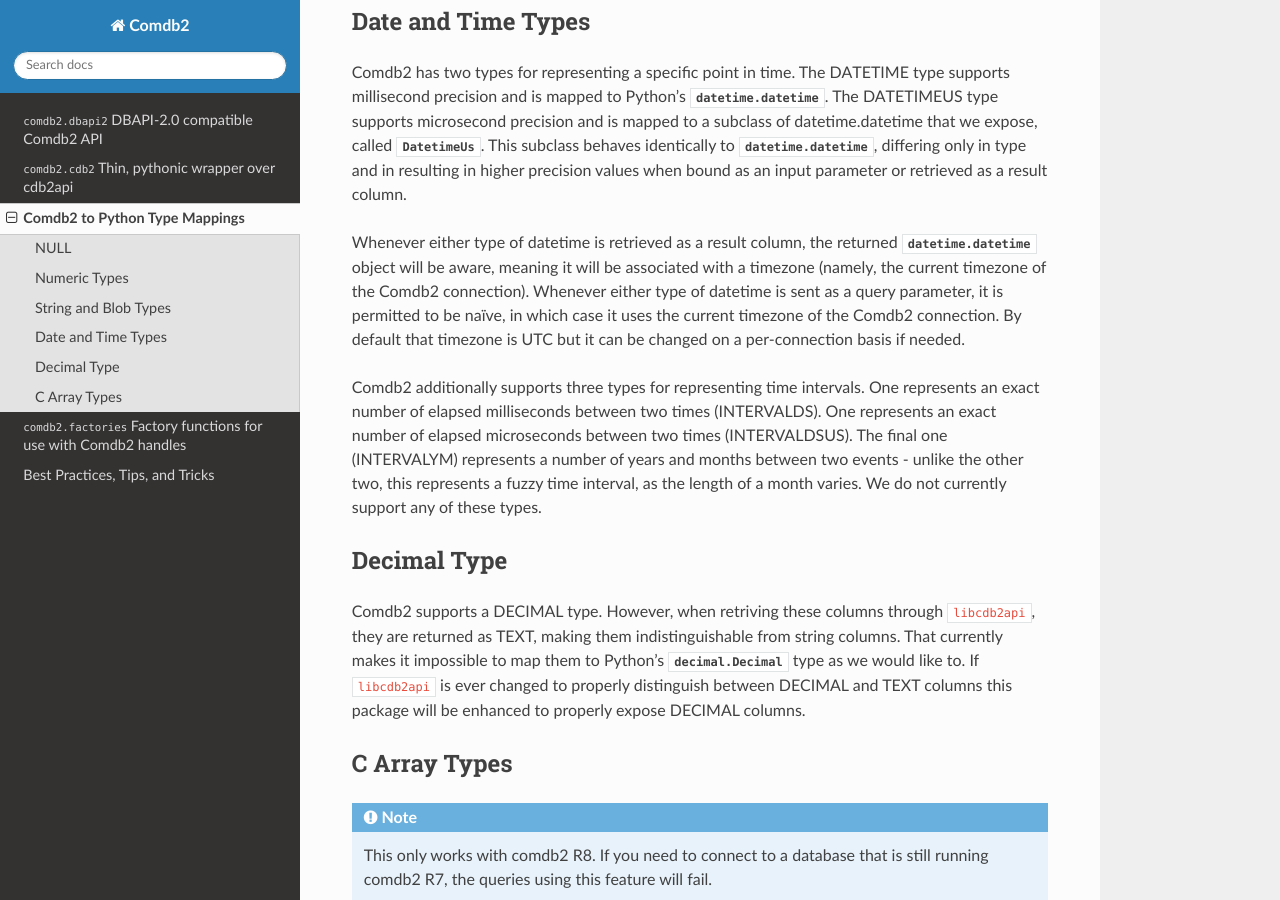
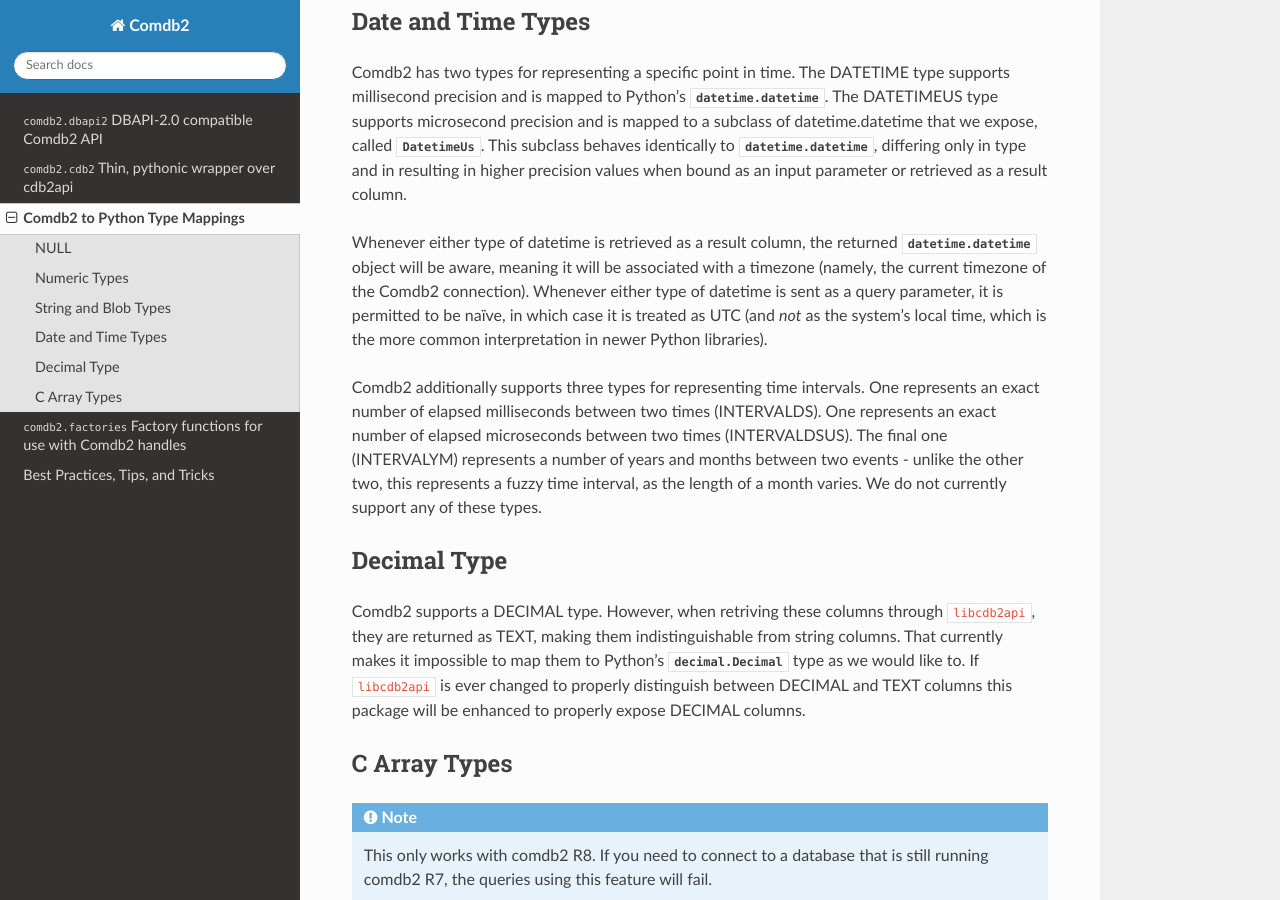
Before and after one commit to bloomberg/python-comdb2, a Sphinx documentation site: the page built from docs/types.rst, in a window 1280 px wide and 900 px high, scrolled down 1661 px. Built offline with Sphinx 7.4.7 and the Read the Docs theme 3.1.0, drawn with Linux system fonts in a browser that asks for light colours; the version number could not be read and is left out.

Commit message:
docs: Clarify that we treat naive datetimes as UTC
This originally was not the case, but this behavior was accidentally
changed c0f99cf6cf351adfa4de67e4a9048e1b7f3f58c9 way back in 2017 while
fixing a bug in our handling of aware datetimes, and the regression
wasn't noticed. At this point Hyrum's Law tells us that the new behavior
is almost certainly depended upon by someone and fixing the bug would be
far riskier than just updating the documentation to match the current
behavior.

Signed-off-by: Matt Wozniski <mwozniski@bloomberg.net>

```diff
--- a/docs/types.rst
+++ b/docs/types.rst
@@ -91,9 +91,8 @@
 `datetime.datetime` object will be aware, meaning it will be associated with
 a timezone (namely, the current timezone of the Comdb2 connection). Whenever
 either type of datetime is sent as a query parameter, it is permitted to be
-naïve, in which case it uses the current timezone of the Comdb2 connection.  By
-default that timezone is UTC but it can be changed on a per-connection basis if
-needed.
+naïve, in which case it is treated as UTC (and *not* as the system's local
+time, which is the more common interpretation in newer Python libraries).
 
 Comdb2 additionally supports three types for representing time intervals. One
 represents an exact number of elapsed milliseconds between two times
```
